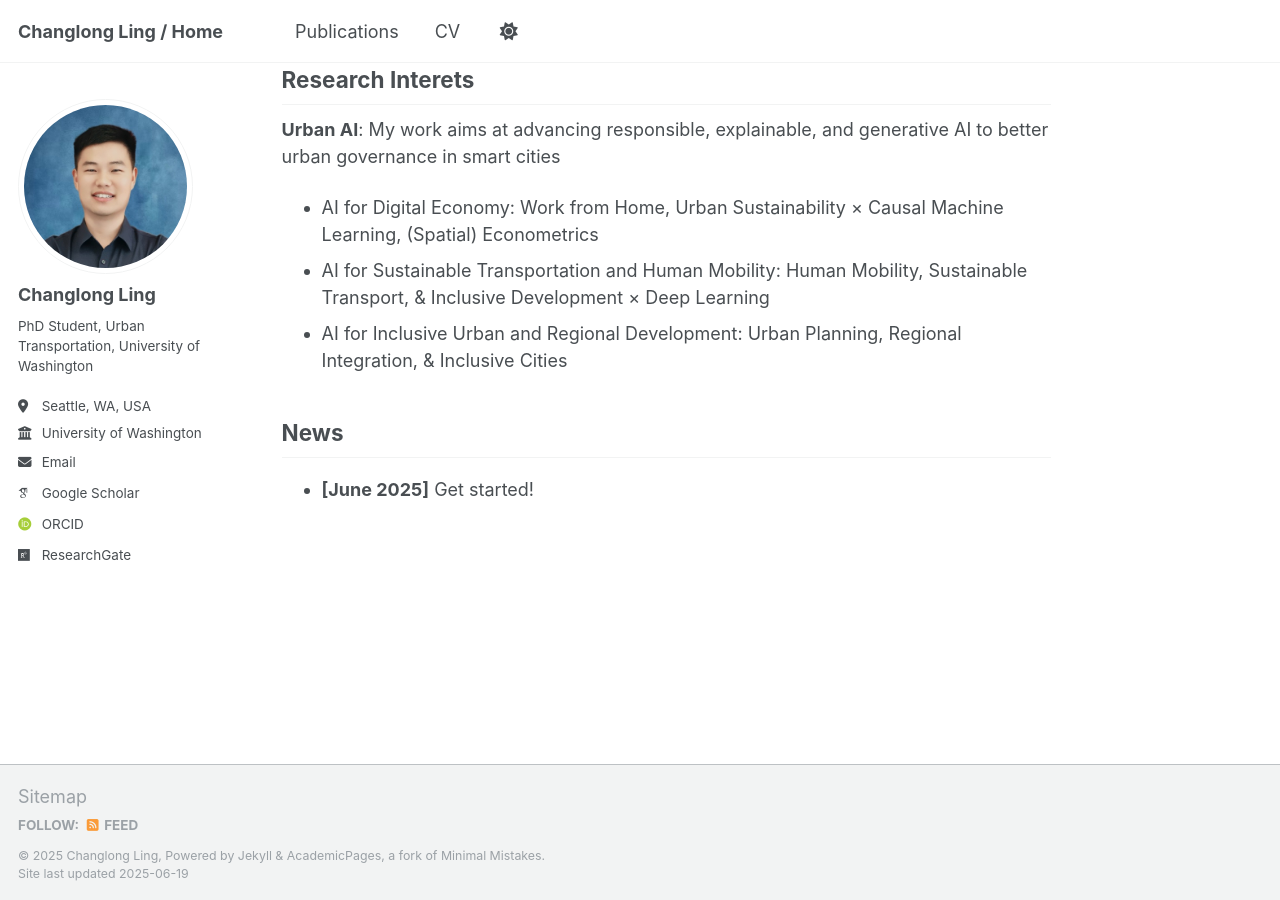
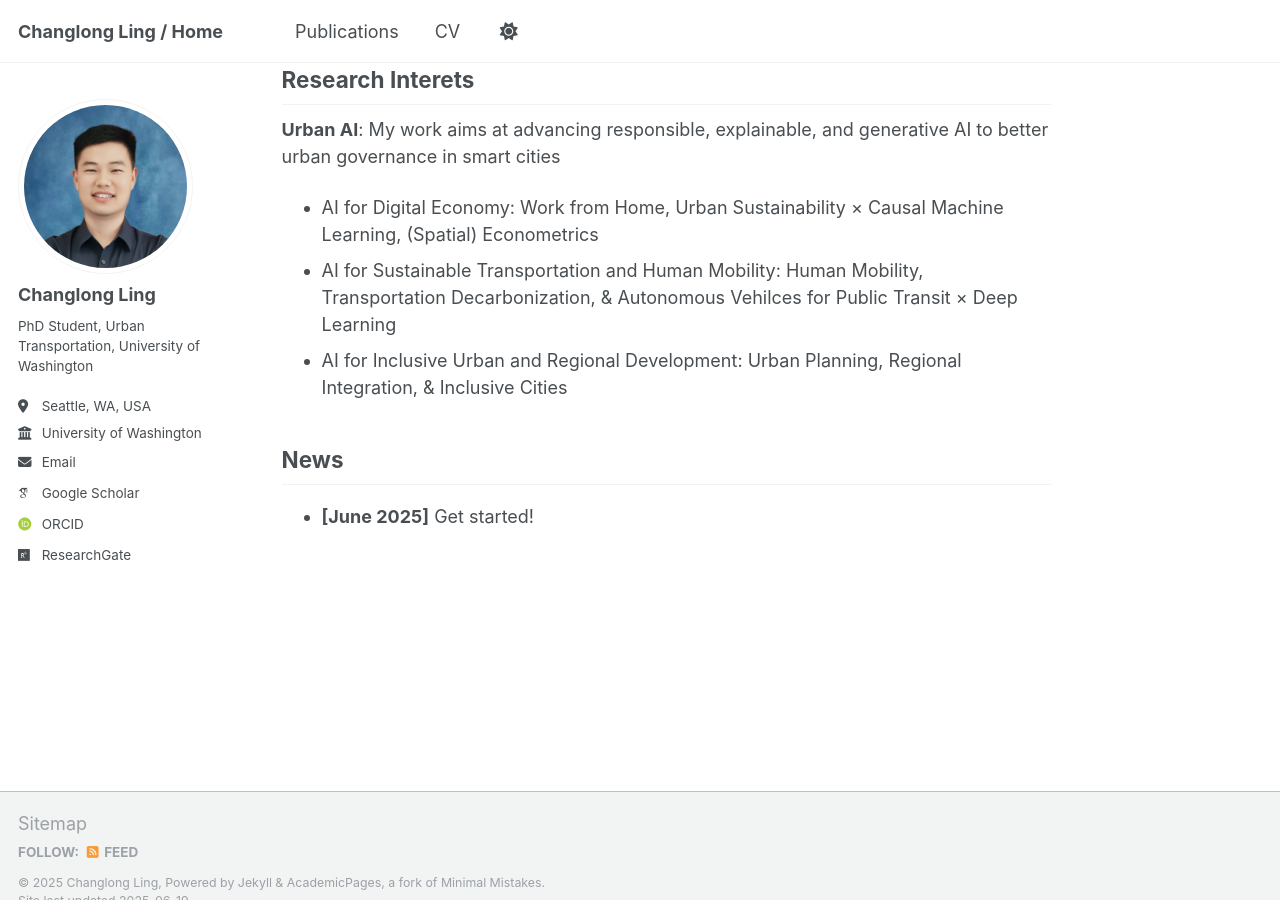
Before and after one commit to ChanglongLing/changlongling.github.io, a Jekyll site: the page built from _pages/about.md, in a window 1280 px wide and 900 px high, scrolled down 598 px. Built offline with Jekyll 4.4.1, drawn with Linux system fonts in a browser that asks for light colours; some web fonts are replaced.

Commit message:
Update about.md

```diff
--- a/_pages/about.md
+++ b/_pages/about.md
@@ -17,7 +17,7 @@ Research Interets
 -----
 **Urban AI**: My work aims at advancing responsible, explainable, and generative AI to better urban governance in smart cities
 - AI for Digital Economy: Work from Home, Urban Sustainability × Causal Machine Learning, (Spatial) Econometrics
-- AI for Sustainable Transportation and Human Mobility: Human Mobility, Sustainable Transport, & Inclusive Development × Deep Learning
+- AI for Sustainable Transportation and Human Mobility: Human Mobility, Transportation Decarbonization, & Autonomous Vehilces for Public Transit × Deep Learning
 - AI for Inclusive Urban and Regional Development: Urban Planning, Regional Integration, & Inclusive Cities
 
 News
```
